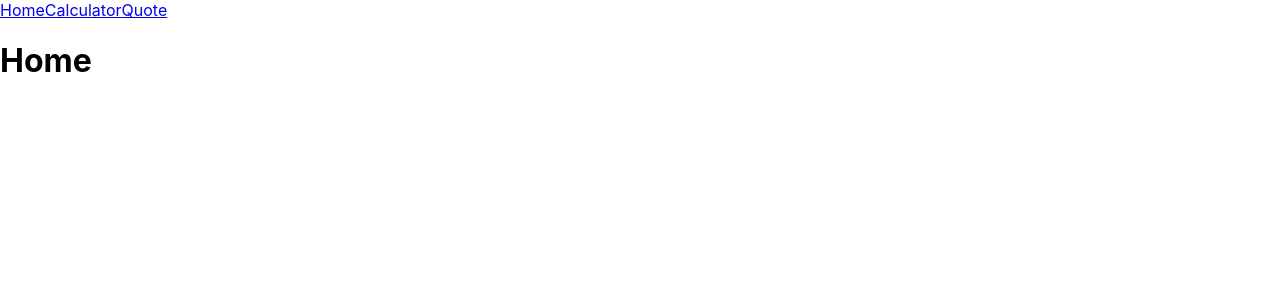
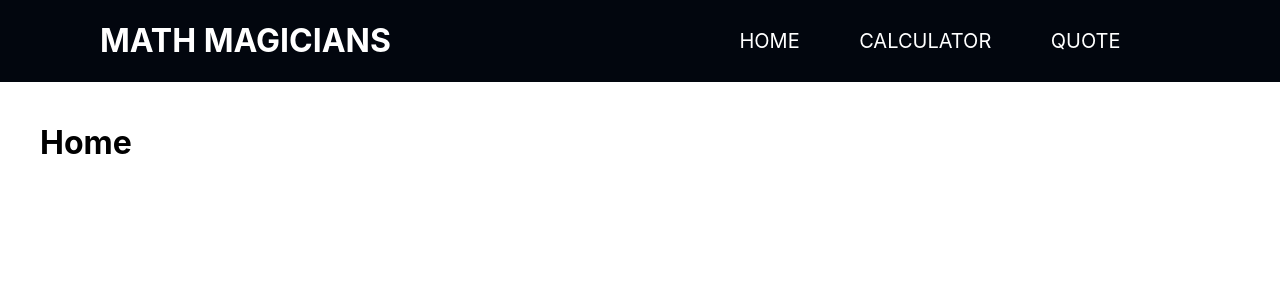
Before and after one commit to vmwhoami/react-calculator, a React (Create React App) app: page / in a window 1280 px wide. Shown: the top 300 px of the page. Built offline with nearby package versions, Linux system fonts and the light colour scheme.

Commit message:
add styling to the calcultor page

```diff
--- a/src/components/Nav.js
+++ b/src/components/Nav.js
@@ -2,11 +2,18 @@ import React from 'react';
 import { NavLink } from 'react-router-dom';
 
 const Nav = () => (
-  <>
-    <NavLink to="/">Home</NavLink>
-    <NavLink to="/calculator">Calculator</NavLink>
-    <NavLink to="/quote">Quote</NavLink>
-  </>
+
+  <div className="nav-container">
+
+    <NavLink to="/">
+      <h1>Math magicians</h1>
+    </NavLink>
+    <nav>
+      <NavLink to="/">Home</NavLink>
+      <NavLink to="/calculator">Calculator</NavLink>
+      <NavLink to="/quote">Quote</NavLink>
+    </nav>
+  </div>
 );
 
 export default Nav;
--- a/src/index.css
+++ b/src/index.css
@@ -1,3 +1,8 @@
+
+:root{
+--navbar:#02060e;
+--hover:#e6e6e6;
+}
 body {
   margin: 0;
   padding: 0;
@@ -17,20 +22,54 @@ body {
   -moz-osx-font-smoothing: grayscale;
 }
 
-code {
-  font-family:
-    source-code-pro,
-    Menlo,
-    Monaco,
-    Consolas,
-    'Courier New',
-    monospace;
+a{
+  text-decoration: none;
 }
+
+.nav-container{
+  display: flex;
+  justify-content:space-between;
+  align-items: center;
+  background-color:var(--navbar) ;
+  padding: 0 100px;
+}
+
+.nav-container h1{
+  color: white;
+  text-transform: uppercase;
+}
+nav{
+  display: flex;
+  min-width: 500px;
+  justify-content: space-evenly;
+}
+
+nav a{
+  text-decoration: none;
+  color: white;
+  font-size: 20px;
+  text-transform: uppercase;
+}
+nav a:hover{
+  color:var(--hover) ;
+}
+
+.maincont{
+  max-width: 1200px;
+  margin: 20px auto 20px auto;
+  display: flex;
+
+}
+.left{
+  padding: 20px;
+}
+.right{}
 
 .calculator{
   width:  700px;
   background-color: #D1D1D1;
 }
+
 
 .display{
   background-color: #858694;
@@ -51,6 +90,7 @@ code {
   border: 2px solid #D1D1D1;
   color: black;
   font-size: 30px;
+  background-color: #E0E0E0;
 }
 
 .groups {
--- a/src/pages/calculator.js
+++ b/src/pages/calculator.js
@@ -1,7 +1,18 @@
+import App from '../components/App';
+
 const Calculator = () => (
-  <>
-    <h1>Let s do some math</h1>
-  </>
+  <div className="maincont">
+    <div className="left">
+      <h1>Let s do some math</h1>
+      <p>
+        Lorem ipsum dolor sit amet consectetur adipisicing elit.
+        Quasi impedit hic nostrum error nisi quidem, aliquid rem ad numquam fuga.
+      </p>
+    </div>
+    <div className="right">
+      <App />
+    </div>
+  </div>
 );
 
 export default Calculator;
--- a/src/pages/home.js
+++ b/src/pages/home.js
@@ -1,9 +1,9 @@
 import React from 'react';
 
 const Home = () => (
-  <>
+  <main className="maincont">
     <h1>Home</h1>
-  </>
+  </main>
 );
 
 export default Home;
```
